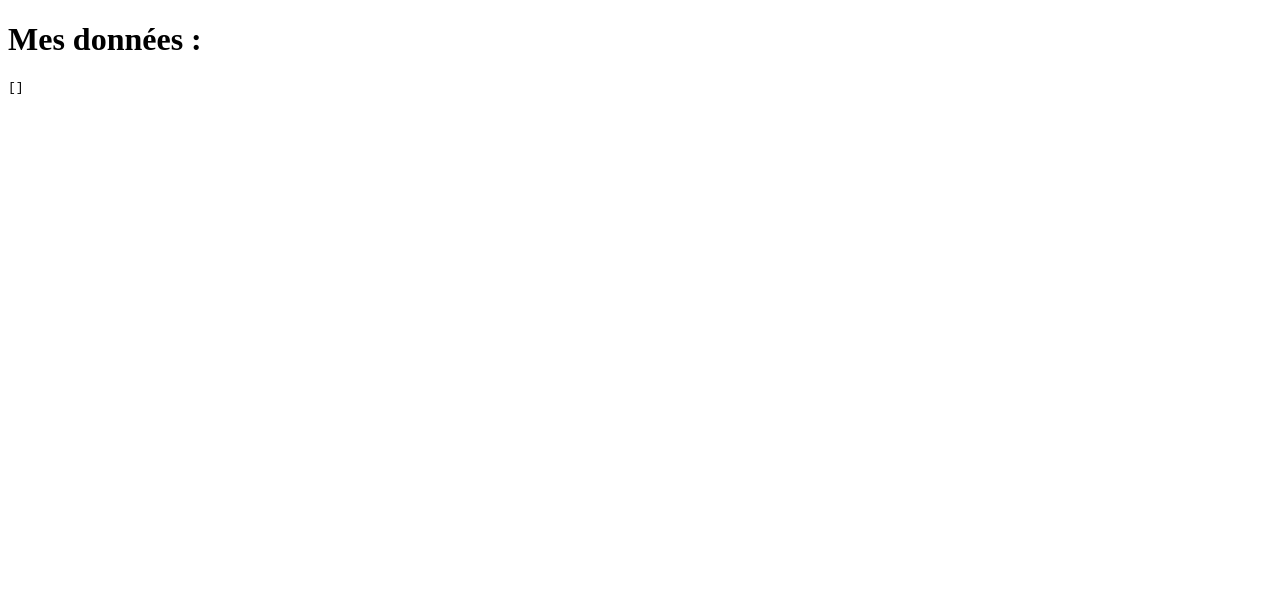
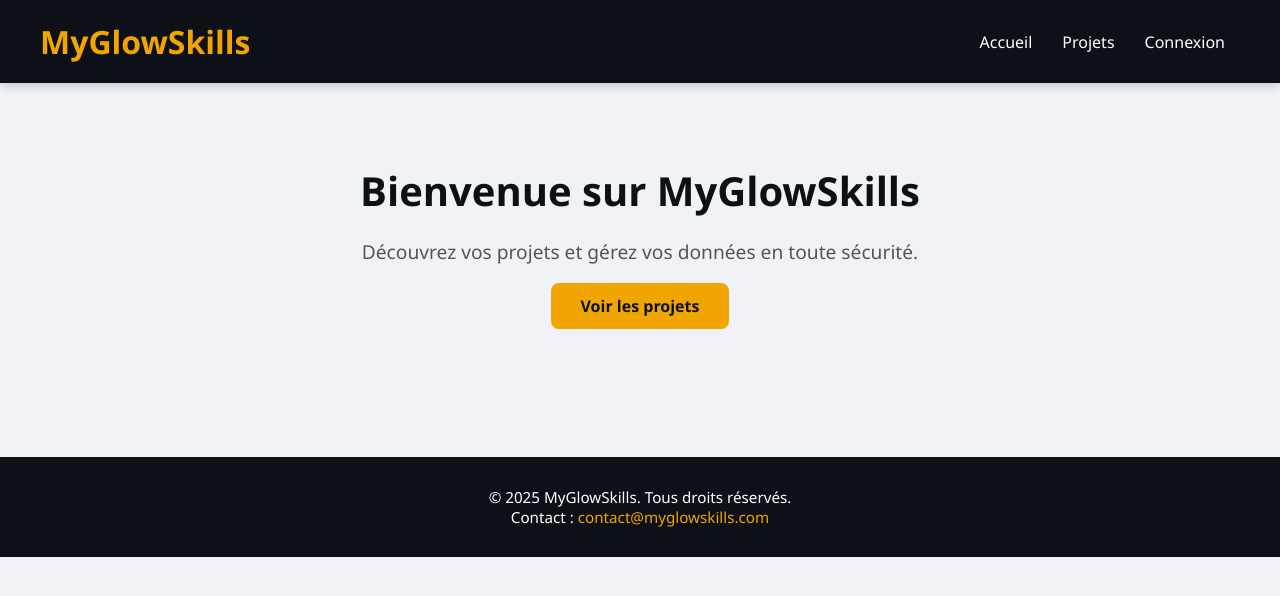
Before and after one commit to MOUSSA-info/holbertonschool-portfolio, a React (Create React App) app in the folder MYGLOWSKILLS-frontend/: page / in a window 1280 px wide. Shown: the top 596 px of the page. Built offline with nearby package versions, Linux system fonts and the light colour scheme; no server answers.

Commit message:
frontend

```diff
--- a/MYGLOWSKILLS-frontend/src/App.js
+++ b/MYGLOWSKILLS-frontend/src/App.js
@@ -1,20 +1,25 @@
-import React, { useEffect, useState } from 'react';
-import api from './services/api';
+import React from 'react';
+import { BrowserRouter as Router, Routes, Route } from 'react-router-dom';
+import Home from './pages/Home';
+import Login from './pages/Login';
+import Register from './pages/Register';
+import Projects from './pages/Projects';
+import Header from './components/Header';
+import Footer from './components/Footer';
+import './App.css';
 
 function App() {
-  const [data, setData] = useState([]);
-
-  useEffect(() => {
-    api.get('/items') // adapte le endpoint selon ton backend
-      .then(response => setData(response.data))
-      .catch(error => console.error(error));
-  }, []);
-
   return (
-    <div>
-      <h1>Mes données :</h1>
-      <pre>{JSON.stringify(data, null, 2)}</pre>
-    </div>
+    <Router>
+      <Header />
+      <Routes>
+        <Route path="/" element={<Home />} />
+        <Route path="/login" element={<Login />} />
+        <Route path="/register" element={<Register />} />
+        <Route path="/projects" element={<Projects />} />
+      </Routes>
+      <Footer />
+    </Router>
   );
 }
 
```
